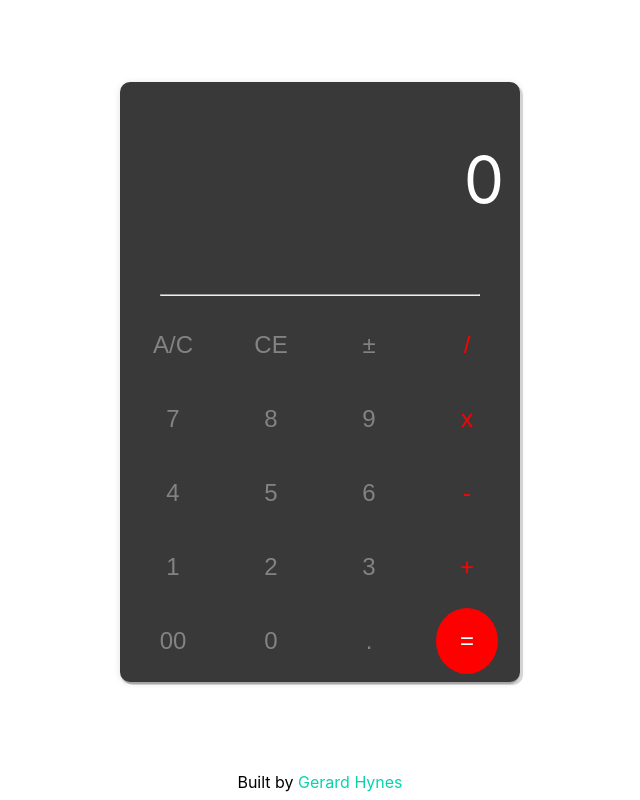
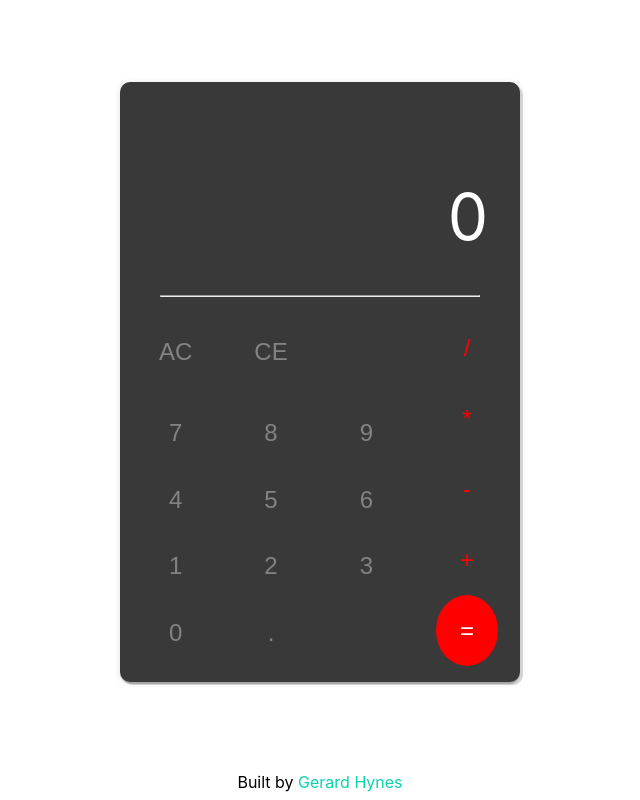
Before and after one commit to gerhynes/react-calculator, a React (Create React App) app: page / in a window 1280 px wide. Shown: the whole page, without its empty margins (320-960 px from the left). Built offline with nearby package versions, Linux system fonts and the light colour scheme.

Commit message:
Begin major rewrite

```diff
--- a/src/components/Calculator/Calculator.css
+++ b/src/components/Calculator/Calculator.css
@@ -19,21 +19,14 @@
 }
 
 .display {
-  padding: 1rem;
+  padding: 2rem;
   text-align: right;
   height: 35%;
-}
-
-.formula {
-  color: #838383;
-  position: absolute;
-  top: 12px;
-  right: 12px;
-}
-
-.total {
   font-size: 4rem;
   font-weight: 400;
+  display: flex;
+  justify-content: flex-end;
+  align-items: flex-end;
 }
 
 hr {
@@ -48,12 +41,37 @@ hr {
   grid-template-columns: repeat(4, 1fr);
   justify-items: center;
   gap: 0.5rem;
-  padding: 0.5rem;
+  padding: 0.5rem 0.5rem 1rem 0.5rem;
   border-bottom-left-radius: 10px;
   border-bottom-right-radius: 10px;
+  grid-template-areas:
+    "controls controls controls operators"
+    "numbers numbers numbers operators"
+    "numbers numbers numbers operators"
+    "numbers numbers numbers operators";
 }
 
-.btn {
+.controls {
+  grid-area: controls;
+  display: grid;
+  grid-template-columns: repeat(3, 1fr);
+  width: 100%;
+}
+
+.numbers {
+  grid-area: numbers;
+  display: grid;
+  grid-template-columns: repeat(3, 1fr);
+  width: 100%;
+}
+
+.operators {
+  grid-area: operators;
+  display: grid;
+  grid-template-columns: 1fr;
+}
+
+.button {
   background-color: #393939;
   color: #838383;
   border: none;
@@ -62,8 +80,19 @@ hr {
   width: 100%;
 }
 
-.btn:active {
+.button:active {
   outline: 1px solid #838383;
+}
+
+.button.operator {
+  color: red;
+}
+
+.button.equals {
+  color: #fff;
+  background-color: red;
+  width: 62px;
+  border-radius: 50%;
 }
 
 @media (max-width: 400px) {
--- a/src/components/Calculator/Calculator.js
+++ b/src/components/Calculator/Calculator.js
@@ -6,354 +6,87 @@ class Calculator extends Component {
   constructor(props) {
     super(props);
     this.state = {
-      prevVal: "",
-      currentVal: "0",
-      formula: "",
-      currentSign: "pos",
-      lastClicked: ""
+      lastClicked: undefined,
+      calculation: "0",
+      operation: undefined
     };
-    this.handleNumber = this.handleNumber.bind(this);
-    this.handleDecimal = this.handleDecimal.bind(this);
-    this.handleOperator = this.handleOperator.bind(this);
-    this.handleClear = this.handleClear.bind(this);
-    this.handleToggleSign = this.handleToggleSign.bind(this);
-    this.toggleToNegative = this.toggleToNegative.bind(this);
-    this.toggleToPositive = this.toggleToPositive.bind(this);
-    this.handleCE = this.handleCE.bind(this);
-    this.handleEvaluate = this.handleEvaluate.bind(this);
-    this.digitLimitAlert = this.digitLimitAlert.bind(this);
   }
 
   static defaultProps = {
     digitLimit: 10,
-    allBtns: [
-      { id: "clear", value: "A/C" },
-      { id: "cancel", value: "CE" },
-      { id: "toggleSign", value: "±" },
-      { id: "divide", value: "/" },
-      { id: "seven", value: "7" },
-      { id: "eight", value: "8" },
-      { id: "nine", value: "9" },
-      { id: "multiply", value: "x" },
-      { id: "four", value: "4" },
-      { id: "five", value: "5" },
-      { id: "six", value: "6" },
-      { id: "subtract", value: "-" },
-      { id: "one", value: "1" },
-      { id: "two", value: "2" },
-      { id: "three", value: "3" },
-      { id: "add", value: "+" },
-      { id: "double-zero", value: "00" },
-      { id: "zero", value: "0" },
-      { id: "decimal", value: "." },
-      { id: "equals", value: "=" }
-    ]
+    numbers: [7, 8, 9, 4, 5, 6, 1, 2, 3, 0],
+    operators: ["/", "*", "-", "+"],
+    ids: {
+      7: "seven",
+      8: "eight",
+      9: "nine",
+      4: "four",
+      5: "five",
+      6: "six",
+      1: "one",
+      2: "two",
+      3: "three",
+      0: "zero",
+      "/": "divide",
+      "*": "multiply",
+      "-": "subtract",
+      "+": "add"
+    }
   };
 
-  isOperator = /[x/+‑]/;
-  endsWithOperator = /[x/+‑]$/;
-
-  toggleToNegative(formula, currentVal) {
+  digitLimitAlert() {
+    let previousVal = this.state.calculation;
     this.setState({
-      // Put a - before any number, decimal or whole
-      currentVal: "-" + this.state.formula.match(/(\d*\.?\d*)$/)[0],
-      // Replace the last number in the formula
-      formula: formula.replace(
-        /(\d*\.?\d*)$/,
-        "(-" + this.state.formula.match(/(\d*\.?\d*)$/)[0]
-      ),
-      currentSign: "neg"
-    });
-  }
-
-  toggleToPositive(formula, lastOpen, currentVal) {
-    this.setState({
-      currentSign: "pos"
-    });
-    if (this.state.lastClicked === "CE") {
-      this.setState({
-        // Replace currentVal with the last number from the formula
-        currenVal: this.state.formula.match(/(\d+\.?\d*)$/)[0],
-        formula:
-          formula.substring(0, lastOpen) + formula.substring(lastOpen + 2)
-      });
-    } else if (currentVal === "-") {
-      this.setState({
-        currenVal: "0",
-        formula:
-          formula.substring(0, lastOpen) + formula.substring(lastOpen + 2)
-      });
-    } else {
-      this.setState({
-        currentVal: currentVal.slice(currentVal.indexOf("-") + 1),
-        formula:
-          formula.substring(0, lastOpen) + formula.substring(lastOpen + 2)
-      });
-    }
-  }
-
-  handleClear() {
-    this.setState({
-      currentVal: "0",
-      prevVal: "0",
-      formula: "",
-      currentSign: "pos",
-      lastClicked: ""
-    });
-  }
-
-  handleNumber(e) {
-    if (this.state.currentVal.indexOf("Limit") === -1) {
-      this.setState({
-        lastClicked: "num"
-      });
-      if (this.state.currentVal.length > this.props.digitLimit) {
-        this.digitLimitAlert();
-      } else if (this.state.lastClicked === "CE" && this.state.formula !== "") {
-        this.setState({
-          currenVal: !this.endsWithOperator.test(this.state.formula)
-            ? this.state.formula.match(/(-?\d+\.?\d*)$/)[0] + e.target.value
-            : e.target.value,
-          formula: (this.state.formula += e.target.value)
-        });
-      } else if (this.state.formula.indexOf("=") !== -1) {
-        this.setState({
-          currenVal: e.target.value,
-          formula: e.target.value !== "0" ? e.taregt.value : ""
-        });
-      } else {
-        this.setState({
-          // If currentVal is 0 or an operator, replace with input
-          // Otherwise concat on input
-          currentVal:
-            this.state.currentVal === "0" ||
-            this.isOperator.test(this.state.currentVal)
-              ? e.target.value
-              : this.state.currentVal + e.target.value,
-          // If currentVal is 0 and input is 0, keep formula the same
-          // Otherwise:
-          // if formula ends in an operator followed by 0, remove the final character
-          // otherwise, concat on the input
-          formula:
-            this.state.currentVal === "0" && e.target.value === "0"
-              ? this.state.formula
-              : /([^.0-9]0)$/.test(this.state.formula)
-              ? this.state.formula.slice(0, -1) + e.target.value
-              : this.state.formula + e.target.value
-        });
-      }
-    }
-  }
-
-  handleDecimal(e) {
-    if (
-      this.state.currentVal.indexOf(".") === -1 &&
-      this.state.currentVal.indexOf("Limit") === -1
-    ) {
-      this.setState({
-        lastClicked: this.state.lastClicked === "CE" ? "CE" : "decimal"
-      });
-      if (this.state.currentVal.length > this.props.digitLimit) {
-        this.digitLimitAlert();
-      } else if (
-        this.state.lastClicked === "evaluate" ||
-        this.endsWithOperator.test(this.state.formula) ||
-        (this.state.currentVal === "0" && this.state.formula === "") ||
-        /-$/.test(this.state.formula)
-      ) {
-        this.setState({
-          currenVal: "0.",
-          formula:
-            this.state.lastClicked === "evaluate"
-              ? "0."
-              : this.state.formula + "0."
-        });
-      } else {
-        this.setState({
-          currentVal: this.state.formula.match(/(-?\d+\.?\d*)$/)[0] + ".",
-          formula: this.state.formula + "."
-        });
-      }
-    }
-  }
-
-  handleOperator(e) {
-    // Check if operators are locked
-    if (!this.lockOperators(this.state.formula, this.state.currentVal)) {
-      // Check for an open bracket and close it
-      if (
-        this.state.formula.lastIndexOf("(") >
-        this.state.formula.lastIndexOf(")")
-      ) {
-        this.setState({
-          formula: this.state.formula + ")" + e.target.value,
-          prevVal: this.state.formula + ")"
-        });
-      }
-      // If the formula contains =, add on the input value
-      else if (this.state.formula.indexOf("=") !== -1) {
-        this.setState({
-          formula: this.state.prevVal + e.target.value
-        });
-      } else {
-        // Save formula to prevVal to let you change operator after clicking an operator
-        this.setState({
-          prevVal: !this.isOperator.test(this.state.currentVal)
-            ? this.state.formula
-            : this.state.prevVal,
-          formula: !this.isOperator.test(this.state.currentVal)
-            ? (this.state.formula += e.target.value)
-            : (this.state.prevVal += e.target.value)
-        });
-      }
-      // operator defaults
-      this.setState({
-        currentSign: "pos",
-        currentVal: e.target.value,
-        lastClicked: "operator"
-      });
-    }
-  }
-
-  handleToggleSign() {
-    this.setState({
-      lastClicked: "toggleSign"
-    });
-    if (this.state.lastClicked === "evaluate") {
-      this.setState({
-        currentVal:
-          this.state.currentVal.indexOf("-") > -1
-            ? this.state.currentVal.slice(1)
-            : "-" + this.state.currentVal,
-        formula:
-          this.state.currentVal.indexOf("-") > -1
-            ? this.state.currentVal.slice(1)
-            : "(" + this.state.currentVal,
-        currentSign: this.state.currentVal.indexOf("-") > -1 ? "pos" : "neg"
-      });
-    } else if (this.state.currentSign === "neg") {
-      this.toggleToPositive(
-        this.state.formula,
-        this.state.formula.lastIndexOf("(-"),
-        this.state.currentVal
-      );
-    } else {
-      this.toggleToNegative(this.state.formula, this.state.currentVal);
-    }
-  }
-
-  handleCE() {
-    /* Check if formula ends with:
-        1. x+-/
-        2. digit(s).digit(s)
-        3. (-digit(s).digit(s)
-        4. (-
-        5. )x+-/
-    */
-    let endsWith = /[x+‑\/]$|\d+\.?\d*$|(\(-\d+\.?\d*)$|(\(-)$|\)[x+‑\/]$/;
-    if (this.state.formula.indexOf("=") !== -1) {
-      this.setState({
-        prevVal: "",
-        currentVal: "0",
-        formula: "",
-        currentSign: "pos",
-        lastClicked: ""
-      });
-    } else {
-      this.setState({
-        formula: this.state.formula.replace(endsWith, ""),
-        currentVal: "0",
-        lastClicked: "CE"
-      });
-    }
-    setTimeout(() => {
-      this.setState({
-        currentSign:
-          this.state.formula === "" ||
-          this.endsWithOperator.test(this.state.formula) ||
-          this.state.formula.match(/(\(?-?\d+\.?\d*)$/)[0].indexOf("-") === -1
-            ? "pos"
-            : "neg"
-      });
-    }, 100);
-  }
-
-  handleEvaluate() {
-    // Check if operators are locked
-    if (!this.lockOperators(this.state.formula, this.state.currentVal)) {
-      let expression = this.state.formula;
-      // If the formula ends with an operator, remove it
-      if (this.endsWithOperator.test(expression))
-        expression = expression.slice(0, -1);
-      expression = expression.replace(/x/g, "*").replace(/‑/g, "-");
-      // Make sure there is a closing bracket if needed
-      expression =
-        expression.lastIndexOf("(") > expression.lastIndexOf(")")
-          ? expression + ")"
-          : expression;
-      let result = Math.round(1000000 * eval(expression)) / 1000000;
-      this.setState({
-        currentVal: result.toString(),
-        formula:
-          expression.replace(/\*/g, "x").replace(/-/g, "‑") + "=" + result,
-        prevVal: result,
-        currentSign: result[0] === "-" ? "neg" : "pos",
-        lastClicked: "evaluate"
-      });
-    }
-  }
-
-  lockOperators(formula, currentVal) {
-    // Lock operators if formula ends in * or - or if digitLimitAlert is showing
-    return (
-      formula.lastIndexOf("*") === formula.length - 1 ||
-      formula.lastIndexOf("-") === formula.length - 1 ||
-      currentVal.indexOf("Met") !== -1
-    );
-  }
-
-  digitLimitAlert() {
-    this.setState({
-      currentVal: "Digit Limit Reached",
-      prevVal: this.state.currentVal
+      calculation: "Digit Limit Reached"
     });
     setTimeout(
       () =>
         this.setState({
-          currentVal: this.state.prevVal
+          calculation: previousVal
         }),
       1000
     );
   }
 
   render() {
-    const { formula, currentVal } = this.state;
-    const { allBtns } = this.props;
+    const { calculation, lastClicked } = this.state;
+    const { numbers, operators, ids } = this.props;
     return (
       <div className="Calculator-wrapper">
         <div className="Calculator">
-          <div className="display">
-            <div className="formula">{formula}</div>
-            <h1 className="total" id="display">
-              {currentVal}
-            </h1>
+          <div className="display" id="display">
+            {calculation}
           </div>
           <hr></hr>
           <div className="buttons">
-            {allBtns.map(button => (
-              <Button
-                key={button.id}
-                id={button.id}
-                value={button.value}
-                handleNumber={this.handleNumber}
-                handleDecimal={this.handleDecimal}
-                handleOperator={this.handleOperator}
-                handleClear={this.handleClear}
-                handleToggleSign={this.handleToggleSign}
-                handleCE={this.handleCE}
-                handleEvaluate={this.handleEvaluate}
-              />
-            ))}
+            <div className="controls">
+              <button className="button">AC</button>
+              <button className="button">CE</button>
+            </div>
+            <div className="numbers">
+              {numbers.map(num => (
+                <button className="button" key={num} id={ids[num]}>
+                  {num}
+                </button>
+              ))}
+              <button className="button" id="decimal">
+                .
+              </button>
+            </div>
+            <div className="operators">
+              {operators.map(operator => (
+                <button
+                  className="button operator"
+                  key={operator}
+                  id={ids[operator]}
+                >
+                  {operator}
+                </button>
+              ))}
+              <button className="button equals" id="equals">
+                =
+              </button>
+            </div>
           </div>
         </div>
       </div>
```
